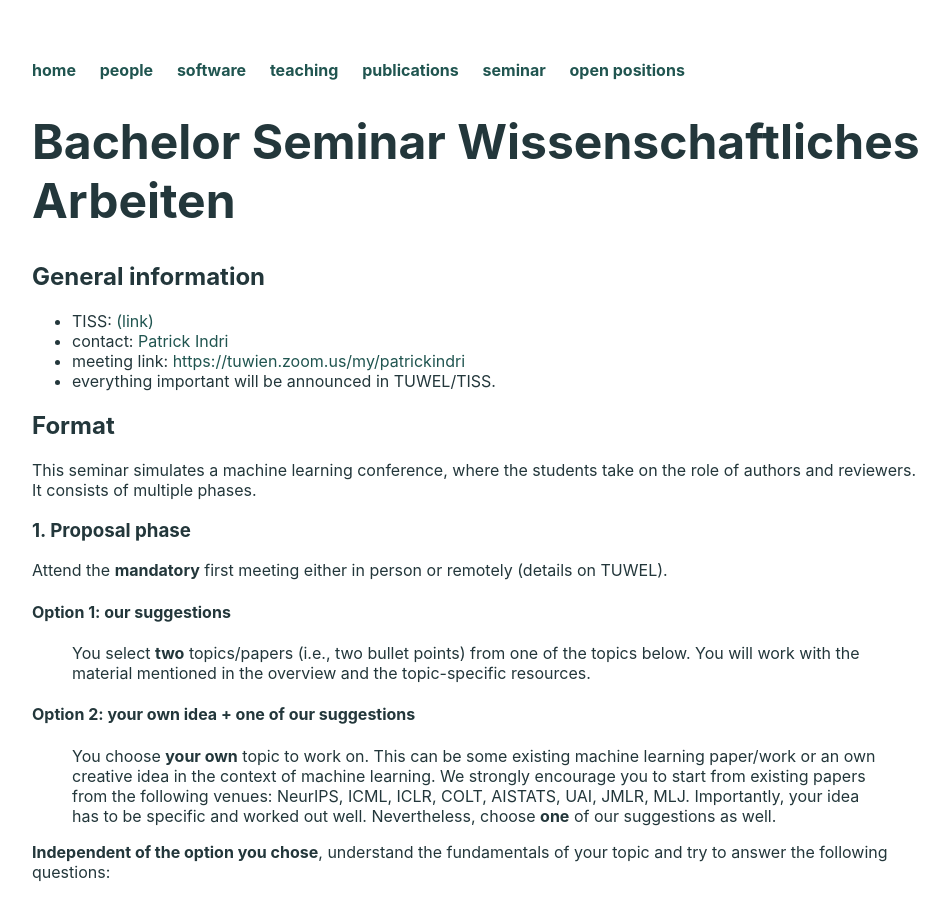
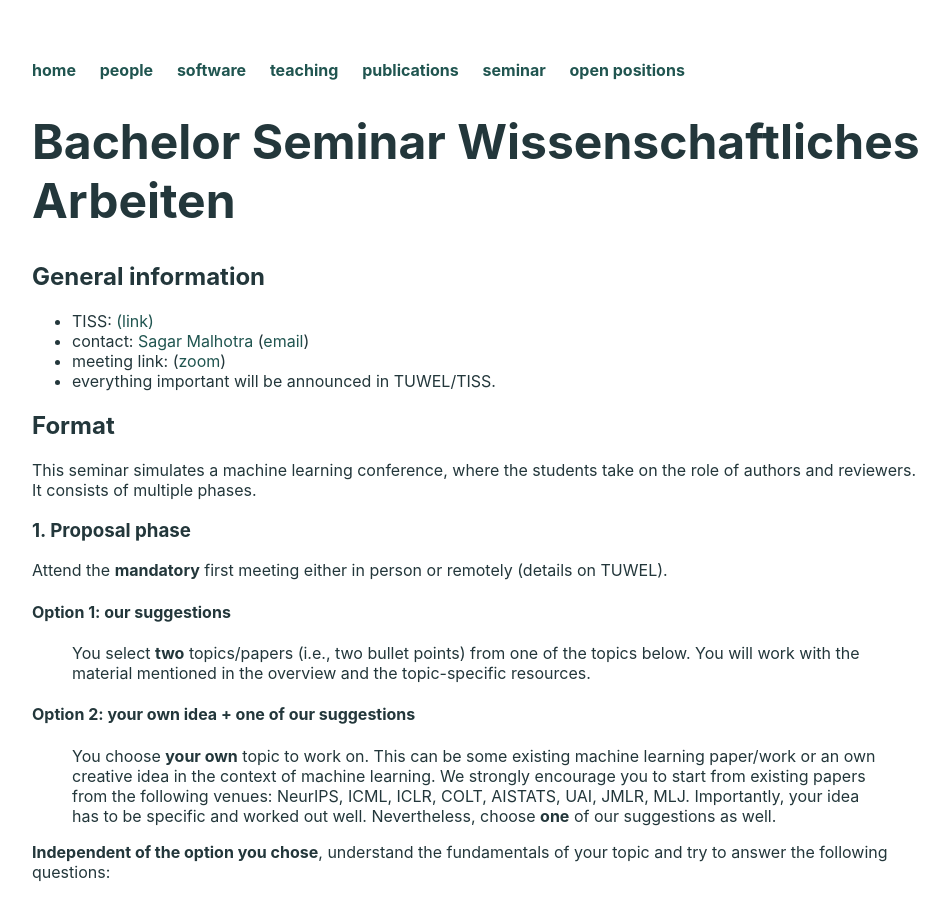
Before and after one commit to ml-tuw/ml-tuw.github.io, a Jekyll site: the page built from teaching/sose24/seminar_bsc.md, in a window 1280 px wide and 900 px high. Shown: the whole window, without its empty margins (160-1109 px from the left). Built offline with Jekyll 4.4.1, drawn with Linux system fonts in a browser that asks for light colours.

Commit message:
update links and responsible persons

```diff
--- a/teaching/sose24/seminar_bsc.md
+++ b/teaching/sose24/seminar_bsc.md
@@ -6,8 +6,8 @@ title: Bachelor Seminar Wissenschaftliches Arbeiten
 ## General information
 
 - TISS: [(link)](https://tiss.tuwien.ac.at/course/courseDetails.xhtml?courseNr=193052&dswid=5830&dsrid=791)
-- contact: [Patrick Indri](mailto:patrick.indri@tuwien.ac.at)
-- meeting link: [https://tuwien.zoom.us/my/patrickindri](https://tuwien.zoom.us/my/patrickindri)
+- contact: {% include listppl.md ppls="SagarMalhotra" -%} ([email](mailto:sagar.malhotra@tuwien.ac.at))
+- meeting link: ([zoom](https://tuwien.zoom.us/my/sagarmalhotra))
 - everything important will be announced in TUWEL/TISS.
 
 
```
Also changed, not shown: teaching/sose24/ana.md (+2 -2 lines), teaching/sose24/ana6ects.md (+2 -2 lines), teaching/sose24/seminar_msc.md (+2 -2 lines), teaching/sose24/seminar_phd.md (+1 -1 lines), teaching/sose24/tfrtML.md (+1 -1 lines).
